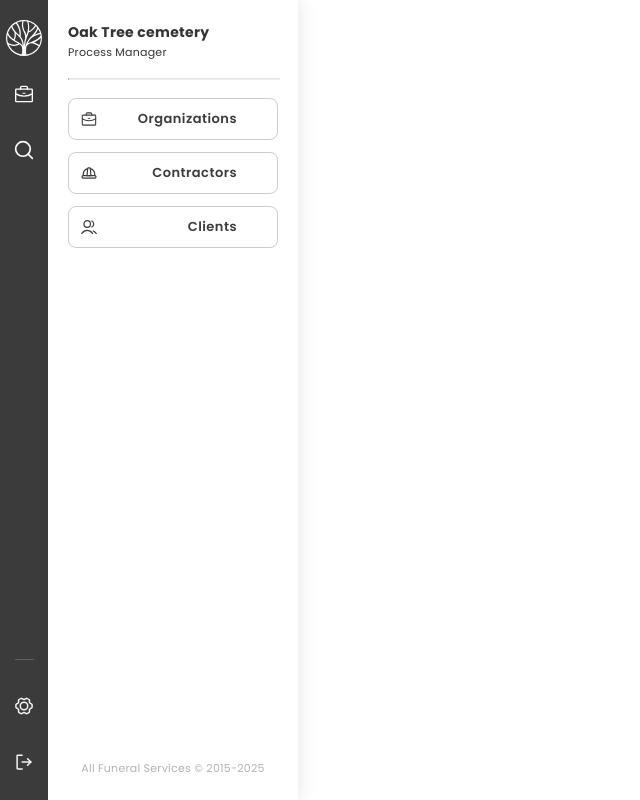
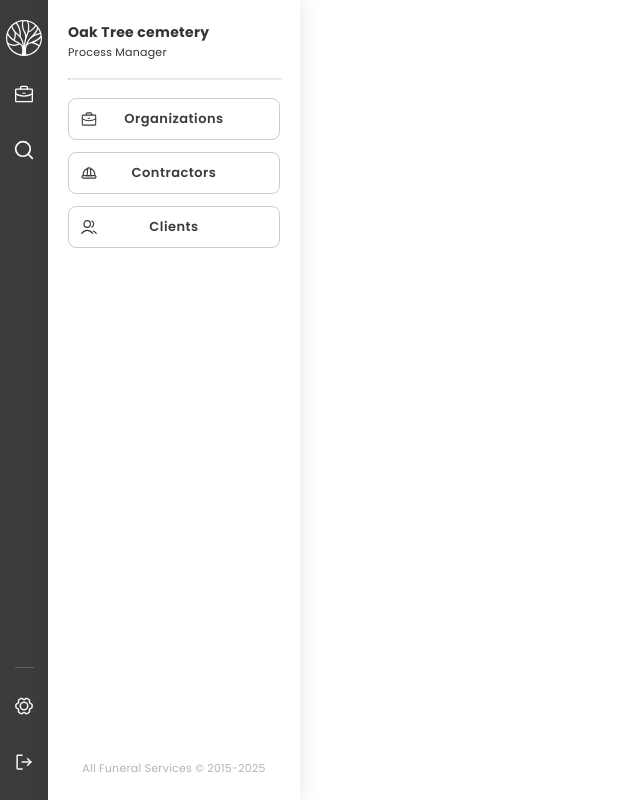
Before and after one commit to nxqutcq/afs-task, a React (Vite) app: page /company/organizations in a window 1280 px wide. Shown: the whole page, without its empty margins (0-640 px from the left). Built offline with nearby package versions, Linux system fonts and the light colour scheme; no server answers.

Commit message:
style: fix sidebar styles

```diff
--- a/src/layout/SideBar.tsx
+++ b/src/layout/SideBar.tsx
@@ -27,8 +27,8 @@ export const SideBar = () => {
             </NavLink>
           </div>
         </div>
+        <hr className="menu__divider" />
         <div className="menu-footer">
-          <hr className="menu__divider" />
           <div className="menu-icon-wrapper">
             <NavLink to={ROUTES.SETTINGS}>
               <Settings height={20} width={20} />
@@ -53,22 +53,21 @@ export const SideBar = () => {
               <div className="sidebar__nav-item">
                 <NavLink
                   to={ROUTES.ORGANIZATIONS}
-                  className="sidebar__nav-link"
                 >
                   <Briefcase height={16} width={16} />
-                  <span>Organizations</span>
+                  <span className="sidebar__nav-item-text">Organizations</span>
                 </NavLink>
               </div>
               <div className="sidebar__nav-item">
-                <NavLink to={ROUTES.CONTRACTORS} className="sidebar__nav-link">
+                <NavLink to={ROUTES.CONTRACTORS}>
                   <Contractor height={16} width={16} />
-                  <span>Contractors</span>
+                  <span className="sidebar__nav-item-text">Contractors</span>
                 </NavLink>
               </div>
               <div className="sidebar__nav-item">
                 <NavLink to={ROUTES.CLIENTS}>
                   <User height={16} width={16} />
-                  <span>Clients</span>
+                  <span className="sidebar__nav-item-text">Clients</span>
                 </NavLink>
               </div>
             </nav>
--- a/src/styles/_sidebar.scss
+++ b/src/styles/_sidebar.scss
@@ -79,12 +79,20 @@
     border: 1px rgba(0, 0, 0, 0.2) solid;
     display: flex;
     border-radius: 8px;
-
+    align-items: center;
+    justify-content: center;
     font-weight: 600;
     font-size: 13px;
     line-height: 20px;
     letter-spacing: 0.48px;
 
+    &-text {
+      width: 130px;
+      height: 20px;
+      align-items: center;
+      justify-content: center;
+      display: flex;
+    }
     a {
       border-radius: 8px;
       display: flex;
--- a/src/styles/_sidebar_menu.scss
+++ b/src/styles/_sidebar_menu.scss
@@ -1,10 +1,9 @@
 .menu {
   display: flex;
-  height: 100%;
   padding-inline: 6px;
+  padding-block: 20px;
   align-items: center;
   flex-direction: column;
-  gap: 20px;
   background: rgba(59, 59, 59, 1);
   justify-content: space-between;
 
@@ -13,6 +12,7 @@
     border-bottom: 1px solid rgba(255, 255, 255, 0.2);
     color: rgba(255, 255, 255, 0.2);
     width: 19px;
+    margin-bottom: 20px;
   }
 
   .menu-footer {
@@ -27,7 +27,6 @@
     align-items: center;
     gap: 20px;
     height: 100%;
-    padding-top: 20px;
   }
 
   &-icon-wrapper {
@@ -55,6 +54,5 @@
     justify-content: center;
     flex-direction: column;
     gap: 20px;
-    padding-bottom: 20px;
   }
 }
```
